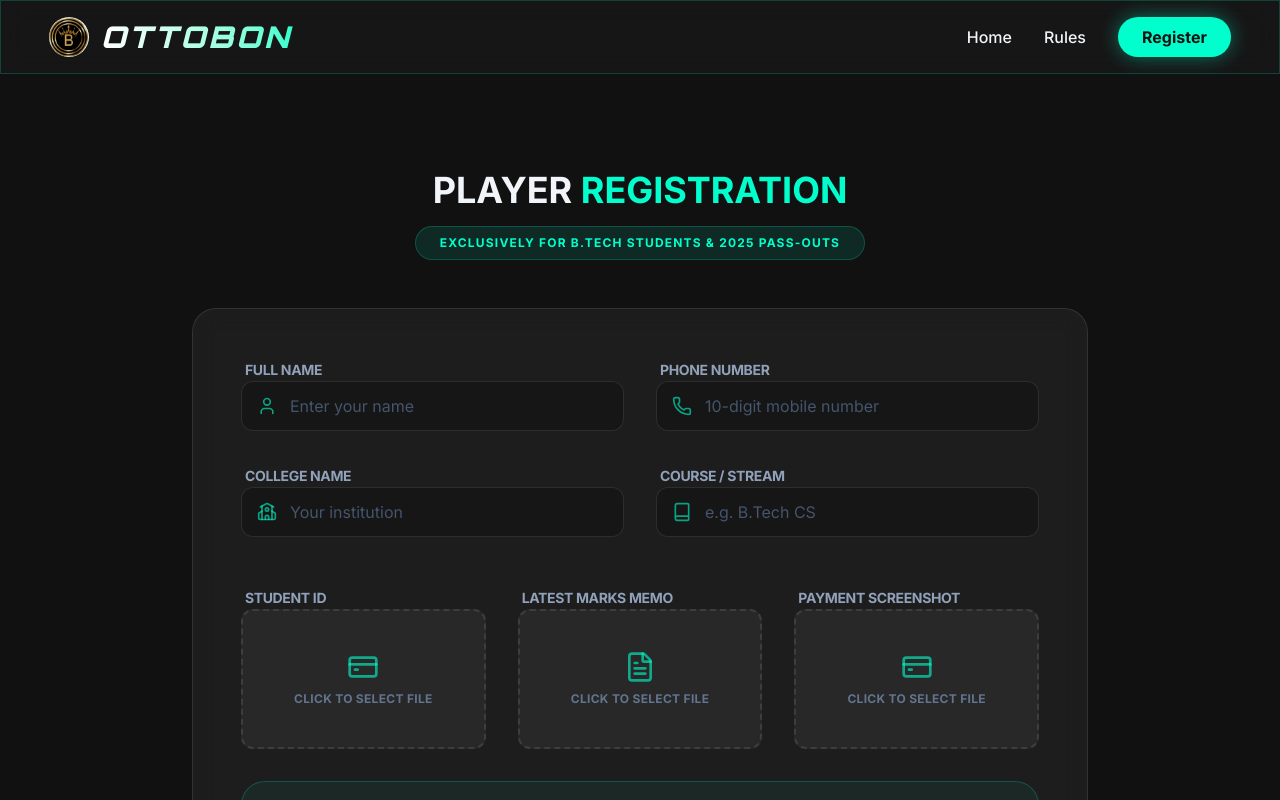
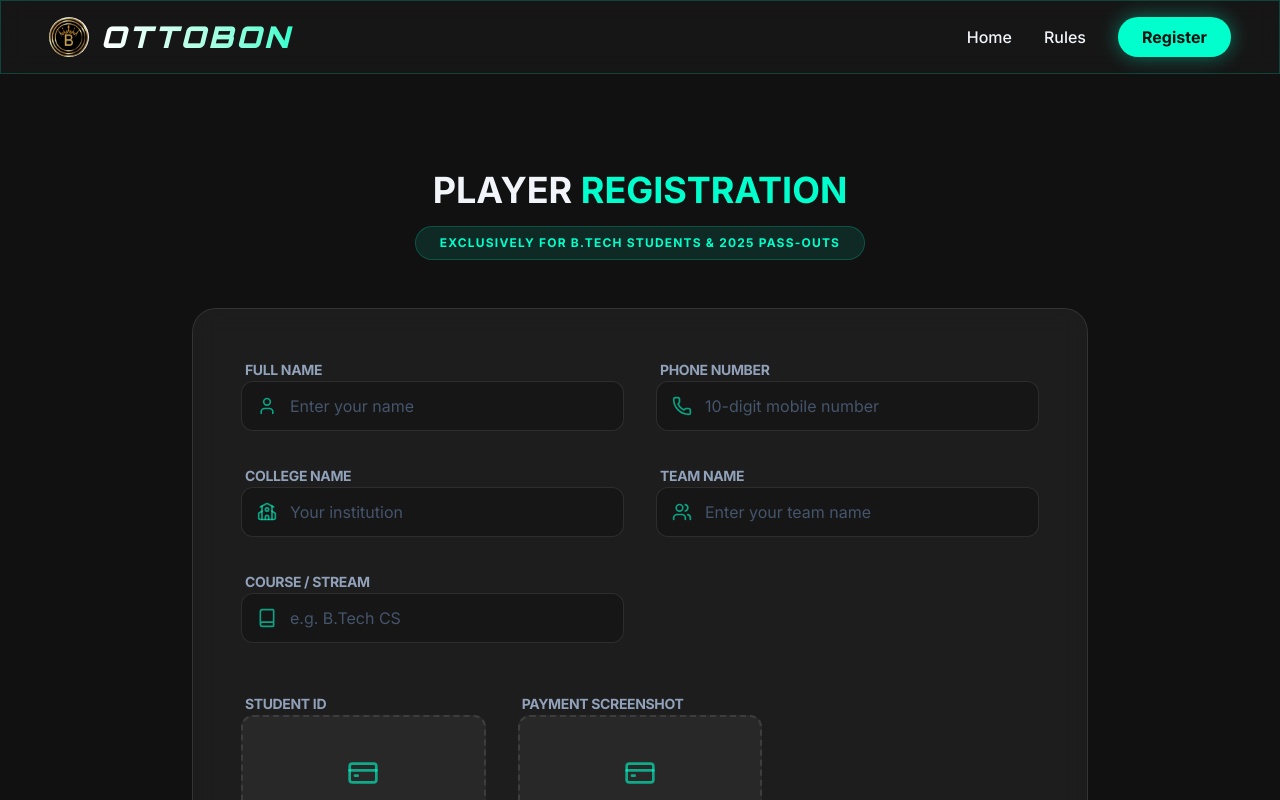
Before and after one commit to Cricket1289/turf, a React (Vite) app in the folder frontend/: page /register in a window 1280 px wide. Shown: the top 800 px of the page. Built offline with nearby package versions, Linux system fonts and the light colour scheme.

Commit message:
added new field

```diff
--- a/frontend/src/pages/AdminDashboard.jsx
+++ b/frontend/src/pages/AdminDashboard.jsx
@@ -6,9 +6,9 @@ import TournamentBracket from '../components/TournamentBracket';
 const AdminDashboard = () => {
   const [activeTab, setActiveTab] = useState('registrations');
   const [players, setPlayers] = useState([
-    { id: 1, full_name: 'Abhiram Krishna', phone: '9876543210', college: 'VIT', status: 'Pending' },
-    { id: 2, full_name: 'John Smith', phone: '9888888888', college: 'IIT', status: 'Approved' },
-    { id: 3, full_name: 'Mike Johnson', phone: '9777777777', college: 'BITS', status: 'Rejected' },
+    { id: 1, full_name: 'Abhiram Krishna', team_name: 'Ottobon Titans', phone: '9876543210', college: 'VIT', status: 'Pending' },
+    { id: 2, full_name: 'John Smith', team_name: 'Cyber Warriors', phone: '9888888888', college: 'IIT', status: 'Approved' },
+    { id: 3, full_name: 'Mike Johnson', team_name: 'Logic Legends', phone: '9777777777', college: 'BITS', status: 'Rejected' },
   ]);
 
   return (
@@ -54,7 +54,7 @@ const AdminDashboard = () => {
               <table className="w-full text-left">
                 <thead>
                   <tr className="border-b border-white/10 text-slate-500 text-sm uppercase">
-                    <th className="py-4 px-6">Player Name</th>
+                    <th className="py-4 px-6">Player / Team</th>
                     <th className="py-4 px-6">College</th>
                     <th className="py-4 px-6">Documents</th>
                     <th className="py-4 px-6">Status</th>
@@ -64,12 +64,14 @@ const AdminDashboard = () => {
                 <tbody className="divide-y divide-white/5">
                   {players.map((player) => (
                     <tr key={player.id} className="group hover:bg-white/5 transition-colors">
-                      <td className="py-5 px-6 font-bold">{player.full_name}</td>
+                      <td className="py-5 px-6">
+                        <div className="font-bold">{player.full_name}</div>
+                        <div className="text-[10px] text-neon uppercase tracking-widest">{player.team_name}</div>
+                      </td>
                       <td className="py-5 px-6 text-slate-400">{player.college}</td>
                       <td className="py-5 px-6">
                         <div className="flex gap-4">
                           <button title="Student ID" className="text-neon hover:underline flex items-center gap-1 text-xs"><ExternalLink size={14} /> ID</button>
-                          <button title="Marks Memo" className="text-accent hover:underline flex items-center gap-1 text-xs"><ExternalLink size={14} /> MEMO</button>
                         </div>
                       </td>
                       <td className="py-5 px-6">
--- a/frontend/src/pages/Register.jsx
+++ b/frontend/src/pages/Register.jsx
@@ -1,6 +1,6 @@
 import React, { useState } from 'react';
 import { motion } from 'framer-motion';
-import { User, Phone, School, Book, CreditCard, FileText, CheckCircle } from 'lucide-react';
+import { User, Phone, School, Book, CreditCard, Users, CheckCircle } from 'lucide-react';
 import axios from 'axios';
 import { supabase } from '../supabase';
 import qrCode from '../assets/qr.png';
@@ -10,9 +10,9 @@ const Register = () => {
     fullName: '',
     phoneNumber: '',
     collegeName: '',
+    teamName: '',
     course: '',
     studentIdFile: null,
-    marksMemoFile: null,
     paymentScreenshotFile: null,
   });
 
@@ -49,10 +49,9 @@ const Register = () => {
       };
 
       const studentIdUrl = await uploadFile(formData.studentIdFile, 'Student ID', 'ids');
-      const marksMemoUrl = await uploadFile(formData.marksMemoFile, 'Marks Memo', 'memos');
       const paymentScreenshotUrl = await uploadFile(formData.paymentScreenshotFile, 'Payment proof', 'payments');
 
-      if (!studentIdUrl || !marksMemoUrl || !paymentScreenshotUrl) {
+      if (!studentIdUrl || !paymentScreenshotUrl) {
         throw new Error('Please upload all required documents.');
       }
 
@@ -61,7 +60,6 @@ const Register = () => {
       const response = await axios.post('/api/registration/register', {
         ...formData,
         studentIdUrl,
-        marksMemoUrl,
         paymentScreenshotUrl
       }, {
         timeout: 30000 // 30 seconds timeout
@@ -91,7 +89,7 @@ const Register = () => {
         >
           <CheckCircle className="w-20 h-20 text-neon mx-auto mb-6" />
           <h2 className="text-3xl font-black mb-4">REGISTRATION SUCCESSFUL!</h2>
-          <p className="text-slate-400 mb-8">Your details have been recorded. Our team will review your ID and Memo. Stay tuned for further instructions!</p>
+          <p className="text-slate-400 mb-8">Your details have been recorded. Our team will review your ID and Payment. Stay tuned for further instructions!</p>
           <button onClick={() => window.location.href = '/'} className="btn-primary w-full">Back to Home</button>
         </motion.div>
       </div>
@@ -141,6 +139,14 @@ const Register = () => {
               required
             />
             <FormInput
+              icon={Users}
+              label="Team Name"
+              placeholder="Enter your team name"
+              value={formData.teamName}
+              onChange={(e) => setFormData({...formData, teamName: e.target.value})}
+              required
+            />
+            <FormInput
               icon={Book}
               label="Course / Stream"
               placeholder="e.g. B.Tech CS"
@@ -156,12 +162,6 @@ const Register = () => {
               icon={CreditCard}
               label="Student ID"
               onChange={(file) => setFormData({...formData, studentIdFile: file})}
-            />
-            <FileUploadField
-              id="marksMemo"
-              icon={FileText}
-              label="Latest Marks Memo"
-              onChange={(file) => setFormData({...formData, marksMemoFile: file})}
             />
             <FileUploadField
               id="paymentScreenshot"
```
Also changed, not shown: 2 other files (tests, documents, lock files or other folders).
